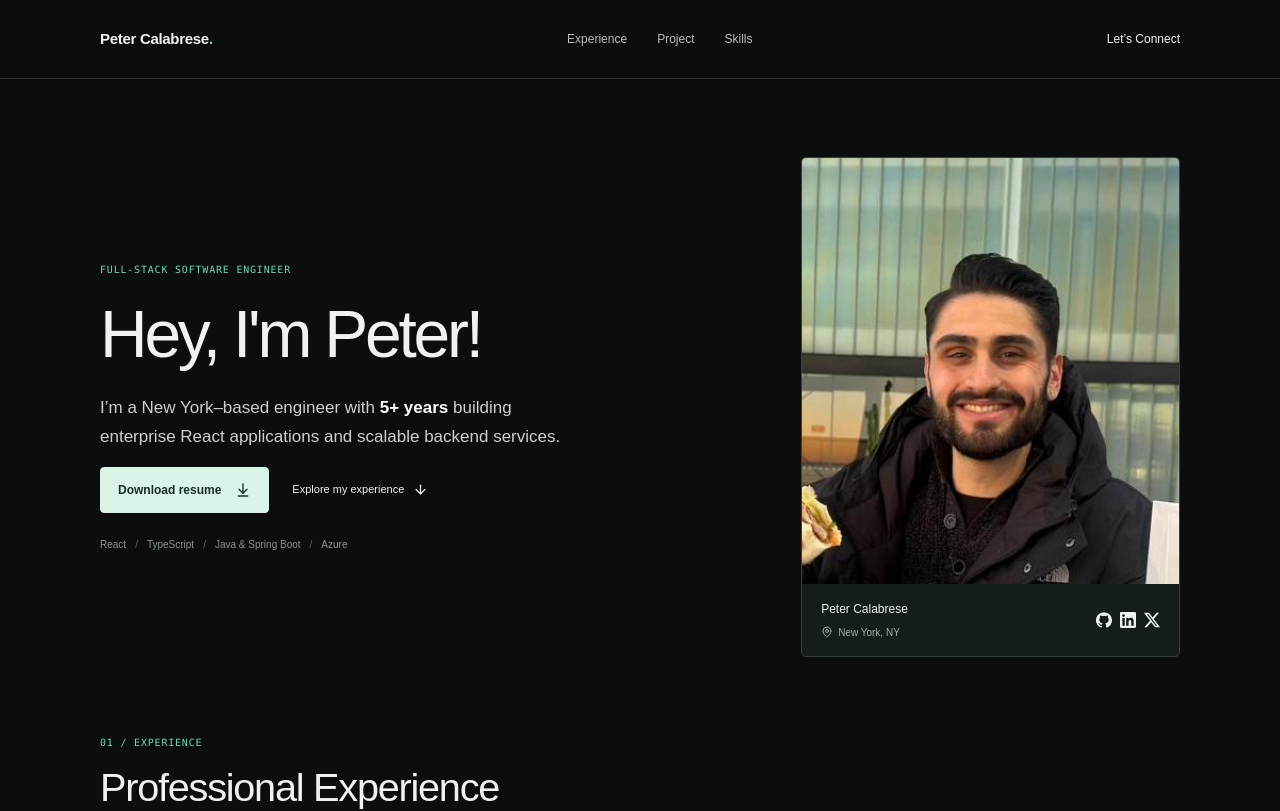
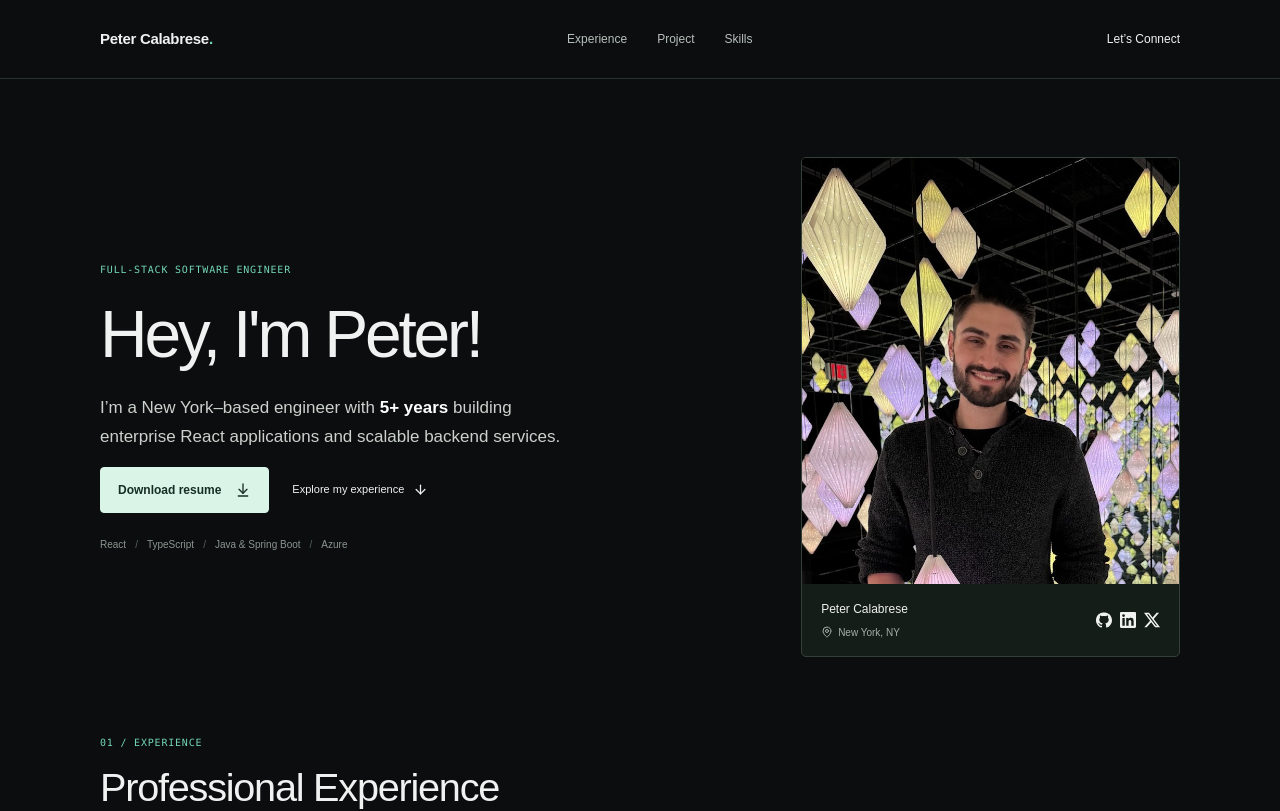
Before and after one commit to peter-calabrese/calabresedev, a Next.js app: page / in a window 1280 px wide. Shown: the top 811 px of the page. Built offline with nearby package versions, Linux system fonts and the light colour scheme.

Commit message:
update profile

```diff
--- a/app/page.tsx
+++ b/app/page.tsx
@@ -121,7 +121,7 @@ export default function Home() {
           </div>
           <figure className="portrait">
             <Image
-              src="/profile.jpeg"
+              src="/profile.jpg"
               alt="Peter Calabrese"
               width={400}
               height={400}
```
Also changed, not shown: public/profile.jpg (added).
